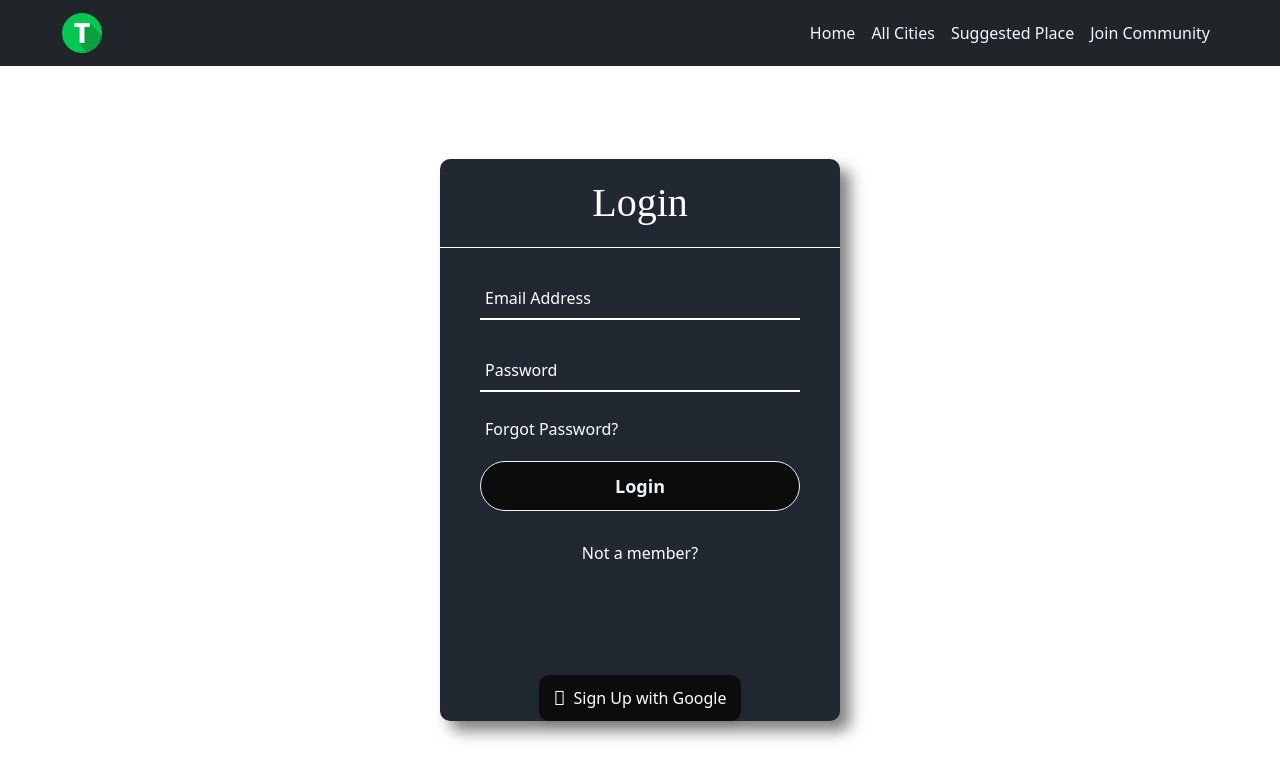
After one commit to dagmawib/Ambiance-Engine, a Flask app: page /login in a window 1280 px wide. The commit adds this page. Shown: the top 780 px of the page. Run offline with Flask 3, Linux system fonts and the light colour scheme; some web fonts are replaced.

Commit message:
Login and SignUp page

```diff
--- a/main.py
+++ b/main.py
@@ -95,7 +95,6 @@ def home():
     remaining_count = len(all_cafes)
     return render_template("home.html", all_cafes=all_cafes, total_count = total_count,remaining_count=remaining_count , page = 'home' )
 
-
 @app.route("/cities")
 def cities():
     return render_template("cities.html")
@@ -103,6 +102,11 @@ def cities():
 @app.route('/suggestions')
 def all_suggestion():
    return render_template('suggestion.html')
-
+@app.route('/login')
+def login():
+    return render_template('login.html')
+@app.route('/signup')
+def signUp():
+    return render_template('signUp.html')
 if __name__ == "__main__":
     app.run(debug=True)
--- a/static/style.css
+++ b/static/style.css
@@ -302,10 +302,9 @@ body{
 /* ////////////////////////////Footer////////////////////// */
 .Footers{
     text-align: center;
-    justify-content: center;
-    align-items: center;
     background-color: #31363F;
-    margin-bottom: -20px;
+    margin-top: 20px;
+
 }
 .Footers p{
     font-size: 22px;
@@ -458,3 +457,181 @@ body{
     border-radius: 5px;
     background-color: #DDDDDD;
 }
+/* ////////////////////Login & SignUp page/////////////// */
+.login_container .log_col{
+    color: #fff;
+    font-family: 'Young Serif', serif;
+}
+.login_container .center p{
+    margin-top: 20px;
+    padding: auto;
+    font-family: 'Sacramento', cursive;
+    font-weight: bold;
+}
+.login_container .center{
+    position: absolute;
+    top: 55%;
+    left: 50%;
+    transform: translate(-50%, -50%);
+    width: 400px;
+    background: #222831;
+    border-radius: 10px;
+    box-shadow: 10px 10px 15px rgba(0,0,0,0.5);
+  }
+  .login_container .center h1{
+    text-align: center;
+    padding: 20px 0;
+    border-bottom: 1px solid #fff;
+  }
+  .login_container .center form{
+    padding: 0 40px;
+    box-sizing: border-box;
+  }
+  .login_container .center form .txt_field{
+    position: relative;
+    border-bottom: 2px solid #fff;
+    margin: 30px 0;
+
+  }
+  .login_container .txt_field input{
+    width: 100%;
+    padding: 0 5px;
+    height: 40px;
+    font-size: 16px;
+    border: none;
+    background: none;
+    outline: none;
+    color: #fff;
+  }
+  .login_container .txt_field label{
+    position: absolute;
+    top: 50%;
+    left: 5px;
+    color: #fff;
+    transform: translateY(-50%);
+    font-size: 16px;
+    pointer-events: none;
+    transition: .5s;
+  }
+  .login_container .txt_field span::before{
+    content: '';
+    position: absolute;
+    top: 40px;
+    left: 0;
+    width: 0%;
+    height: 2px;
+    background: #0C0C0C;
+    transition: .5s;
+  }
+  .login_container .txt_field input:focus ~ label,
+  .login_container .txt_field input:valid ~ label{
+    top: -5px;
+    color: #fff;
+  }
+  .login_container .txt_field input:focus ~ span::before,
+  .login_container .txt_field input:valid ~ span::before{
+    width: 100%;
+  }
+  .login_container .pass{
+    margin: -5px 0 20px 5px;
+    color: #fff;
+    cursor: pointer;
+  }
+  .login_container .pass:hover{
+    text-decoration: underline;
+  }
+  .login_container .center input[type="submit"]{
+    width: 100%;
+    height: 50px;
+    border: 1px solid;
+    background: #0C0C0C;
+    border-radius: 25px;
+    font-size: 18px;
+    color: #e9f4fb;
+    font-weight: 700;
+    cursor: pointer;
+    outline: none;
+  }
+  .login_container .center input[type="submit"]:hover{
+    border-color: #2691d9;
+    transition: .5s;
+  }
+  .login_container .signup_link{
+    margin: 30px 0;
+    text-align: center;
+    font-size: 16px;
+    color: #fff;
+  }
+  .login_container .signup_link a{
+    color: #fff;
+    text-decoration: none;
+  }
+  .login_container .signup_link a:hover{
+    text-decoration: underline;
+  }
+  .login_container  .footer{
+    text-align: center;
+  }
+  .login_container .loginButtons{
+    display: flex;
+    gap: 30px;
+    margin: 30px auto;
+  }
+  .login_container .loginButtons .submit{
+    display: flex;
+    justify-content: center;
+    align-items: center;
+    width: 220px;
+    height: 50px;
+    color: #fff;
+    background: #0C0C0C;
+    border-radius: 50px;
+    font-size: 19px;
+    font-weight: 700;
+    cursor: pointer;
+  }
+  .login_container .loginButtons .gray{
+    background: #EAEAEA;
+    color: #F5F7F8;
+    visibility: hidden;
+  }
+  .login_container .theWhole{
+    display: flex;
+    justify-content: center;
+    align-items: center;
+    background-color: #222831;
+  }
+  .login_container .theWhole .firstineer{
+    display: flex;
+    justify-content: center;
+    align-items: center;
+    flex-direction: column;
+    background-color: #0C0C0C;
+    padding: 2px;
+    border-radius: 10px;
+    box-shadow: 0 4px 8px rgba(0, 0, 0, 0.1);
+  }
+  .login_container .theWhole .btn {
+    display: flex;
+    align-items: center;
+    justify-content: center;
+    font-size: 16px;
+    border: none;
+    border-radius: 5px;
+    cursor: pointer;
+    transition: background-color 0.3s ease;
+}
+
+.login_container .theWhole .btn-light {
+    background-color: #0C0C0C;
+    color: #fff;
+}
+
+.login_container .theWhole .btn-light:hover {
+    background-color: #222831;
+}
+
+.login_container .theWhole .btn i {
+    margin-right: 8px;
+    font-size: 20px;
+}
--- a/templates/footer.html
+++ b/templates/footer.html
@@ -1,4 +1,5 @@
 <footer class='Footers'>
+    <link rel="stylesheet" href="//maxcdn.bootstrapcdn.com/font-awesome/4.3.0/css/font-awesome.min.css">
     <ul class="wrraper">
     <li class="icon linkedin">
         <span class="tooltip">LinkedIn</span>
--- a/templates/header.html
+++ b/templates/header.html
@@ -7,6 +7,7 @@
     <link rel="preconnect" href="https://fonts.googleapis.com">
     <link rel="preconnect" href="https://fonts.gstatic.com" crossorigin>
     <link href="https://fonts.googleapis.com/css2?family=Tilt+Neon&display=swap" rel="stylesheet">
+    <link rel="stylesheet" href="https://cdnjs.cloudflare.com/ajax/libs/font-awesome/4.7.0/css/font-awesome.min.css">
     <link rel="stylesheet" href="/static/style.css">
     {%if page == 'home'%}
       <title>{{ total_count }} WORK-FRIENDLY PLACES</title>
@@ -18,7 +19,7 @@
     <section class="NAVBAR">
         <nav class="navbar navbar-expand-lg bg-dark">
             <div class="container-fluid">
-              <a class="navbar-brand" href="#"><img src="/static/images/letter-t-.png" alt="logo" class="LOGO-Img"></a>
+              <a class="navbar-brand" href="{{url_for('welcome')}}"><img src="/static/images/letter-t-.png" alt="logo" class="LOGO-Img"></a>
               <button class="navbar-toggler navbar-toggler-white" type="button" data-bs-toggle="collapse" data-bs-target="#navbarNav" aria-controls="navbarNav" aria-expanded="false" aria-label="Toggle navigation">
                 <span class="navbar-toggler-icon"></span>
               </button>
@@ -34,7 +35,7 @@
                     <a class="nav-link" href="{{url_for('all_suggestion')}}">Suggested Place</a>
                   </li>
                   <li class="nav-item">
-                    <a class="nav-link" href="#">Join Community</a>
+                    <a class="nav-link" href="{{url_for('login')}}">Join Community</a>
                   </li>
                 </ul>
               </div>
--- /dev/null
+++ b/templates/login.html
@@ -0,0 +1,46 @@
+{%include 'header.html'%}
+<section class="login_container" >
+    <link rel="stylesheet" href="../static/style.css">
+    <div class="center">
+        <h1 class="log_col">Login</h1>
+        <form method="post">
+
+          <div class="txt_field">
+            <input type="email" name='username' required />
+            <span></span>
+            <label>Email Address</label>
+          </div>
+          <div class="txt_field">
+            <input type="password" name='password' required />
+            <span></span>
+            <label>Password</label>
+          </div>
+
+          <div class="pass">Forgot Password?</div>
+          <input type="submit" value="Login" />
+
+          <div class="signup_link">
+           <a href="{{url_for('signUp')}}"><div>Not a member?</div></a>
+            <div class='loginButtons'>
+                <div class="submit gray" >Sign Up</div>
+                <div class="submit gray" >Login</div>
+            </div>
+          </div>
+          <div >
+          <div class="  theWhole">
+            <div class=" firstineer">
+            <div class=" lastOne">
+              <button type="button "class="btn btn-light"  onClick={googleAuth}>
+                <i class="fab fa-google"></i>
+                 Sign Up with Google
+              </button>
+              </div>
+            </div>
+         </div>
+      </div>
+        </form>
+      </div>
+</section>
+</body>
+</html>
+<!-- {%include 'footer.html'%}  -->
--- a/templates/welcome.html
+++ b/templates/welcome.html
@@ -89,8 +89,8 @@
     <hr>
     <div class="lastSection">
       <h2>GET TO WORK!</h2>
-      <button class="btn btn-warning btn-lg">EXPLORE CITIES</button>
+      <a href="{{url_for('cities')}}"><button class="btn btn-warning btn-lg">EXPLORE CITIES</button></a>
       <p>Nothing listed in your area :(</p>
       <p><a href="">Suggest a laptop friendly place now!</a></p>
     </div>
-{%include 'footer.html'%}
+<!-- {%include 'footer.html'%}  -->
```
Also changed, not shown: templates/signUp.html (added, +51 -0 lines).
